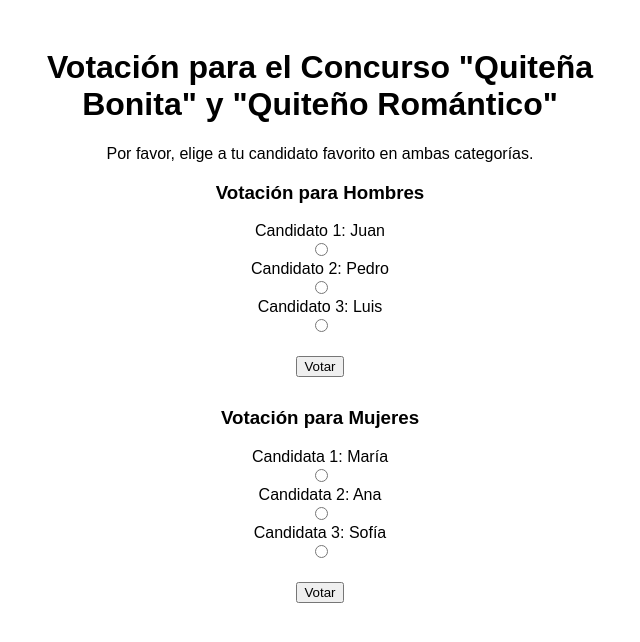
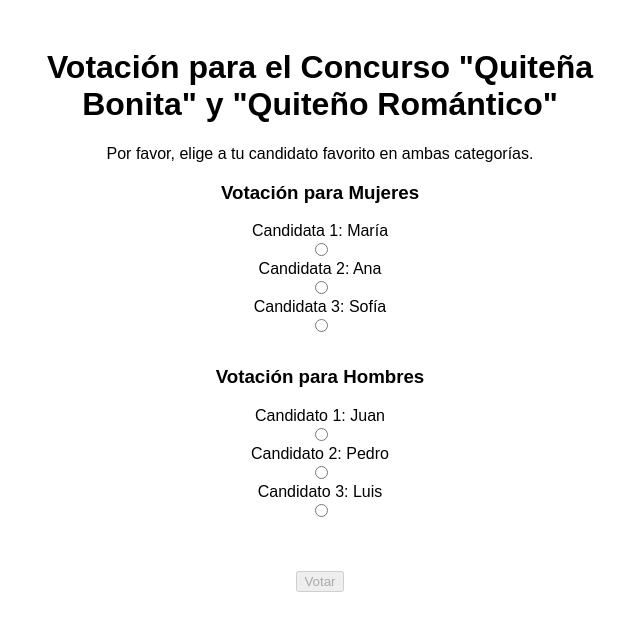
Before and after one commit to davilaf/Votacion_prueba, a plain HTML site: page index.html in a window 1280 px wide. Shown: the whole page, without its empty margins (320-960 px from the left). Drawn offline with Linux system fonts and the light colour scheme.

Commit message:
Implement voting sections and PIN verification
Added voting sections for women and men with updated candidate inputs and vote submission logic. Included PIN verification for viewing results.

```diff
--- a/index.html
+++ b/index.html
@@ -9,6 +9,7 @@
         .container { width: 50%; margin: 0 auto; text-align: center; padding: 20px; }
         button { margin-top: 20px; }
         .section { margin-bottom: 30px; }
+        .pin-section { margin-top: 20px; display: none; }
     </style>
 </head>
 <body>
@@ -16,36 +17,48 @@
         <h1>Votación para el Concurso "Quiteña Bonita" y "Quiteño Romántico"</h1>
         <p>Por favor, elige a tu candidato favorito en ambas categorías.</p>
 
+        <!-- Sección de votación para mujeres (primero) -->
+        <div class="section" id="womenSection">
+            <h3>Votación para Mujeres</h3>
+            <form id="voteFormWomen">
+                <label for="candidate4">Candidata 1: María</label><br>
+                <input type="radio" id="candidate4" name="candidateWomen" value="María"><br>
+                <label for="candidate5">Candidata 2: Ana</label><br>
+                <input type="radio" id="candidate5" name="candidateWomen" value="Ana"><br>
+                <label for="candidate6">Candidata 3: Sofía</label><br>
+                <input type="radio" id="candidate6" name="candidateWomen" value="Sofía"><br>
+            </form>
+        </div>
+
         <!-- Sección de votación para hombres -->
-        <div class="section">
+        <div class="section" id="menSection">
             <h3>Votación para Hombres</h3>
             <form id="voteFormMen">
                 <label for="candidate1">Candidato 1: Juan</label><br>
-                <input type="radio" id="candidate1" name="candidate" value="Juan"><br>
+                <input type="radio" id="candidate1" name="candidateMen" value="Juan"><br>
                 <label for="candidate2">Candidato 2: Pedro</label><br>
-                <input type="radio" id="candidate2" name="candidate" value="Pedro"><br>
+                <input type="radio" id="candidate2" name="candidateMen" value="Pedro"><br>
                 <label for="candidate3">Candidato 3: Luis</label><br>
-                <input type="radio" id="candidate3" name="candidate" value="Luis"><br>
-                <button type="button" onclick="submitVote('men')">Votar</button>
+                <input type="radio" id="candidate3" name="candidateMen" value="Luis"><br>
             </form>
         </div>
 
-        <!-- Sección de votación para mujeres -->
-        <div class="section">
-            <h3>Votación para Mujeres</h3>
-            <form id="voteFormWomen">
-                <label for="candidate4">Candidata 1: María</label><br>
-                <input type="radio" id="candidate4" name="candidate" value="María"><br>
-                <label for="candidate5">Candidata 2: Ana</label><br>
-                <input type="radio" id="candidate5" name="candidate" value="Ana"><br>
-                <label for="candidate6">Candidata 3: Sofía</label><br>
-                <input type="radio" id="candidate6" name="candidate" value="Sofía"><br>
-                <button type="button" onclick="submitVote('women')">Votar</button>
-            </form>
+        <!-- Botón de votar -->
+        <button id="voteButton" onclick="submitVote()" disabled>Votar</button>
+
+        <!-- Sección para ingresar el PIN -->
+        <div id="pinSection" class="pin-section">
+            <h3>Introduce el PIN para ver los resultados:</h3>
+            <input type="password" id="pinInput" maxlength="4">
+            <button onclick="checkPin()">Ver Resultados</button>
+            <p id="pinError" style="color: red; display: none;">PIN incorrecto, inténtalo de nuevo.</p>
         </div>
 
+        <!-- Resultados -->
         <div id="votersCount" style="display:none;">
-            <h3>Votantes Totales</h3>
+            <h3>Resultados Finales:</h3>
+            <p id="resultsMen"></p>
+            <p id="resultsWomen"></p>
             <p id="totalVotersText"></p>
         </div>
     </div>
@@ -53,35 +66,62 @@
     <script>
         let votesMen = { "Juan": 0, "Pedro": 0, "Luis": 0 };
         let votesWomen = { "María": 0, "Ana": 0, "Sofía": 0 };
+        const correctPin = "1204";  // Establecer el PIN correcto
+
+        // Función para habilitar el botón de votar solo si se ha seleccionado un candidato en ambas categorías
+        function enableVoteButton() {
+            const menVote = document.querySelector('input[name="candidateMen"]:checked');
+            const womenVote = document.querySelector('input[name="candidateWomen"]:checked');
+            const voteButton = document.getElementById("voteButton");
+
+            if (menVote && womenVote) {
+                voteButton.disabled = false;
+            } else {
+                voteButton.disabled = true;
+            }
+        }
+
+        // Agregar eventos para verificar la selección de cada candidato
+        document.getElementById("voteFormMen").addEventListener("change", enableVoteButton);
+        document.getElementById("voteFormWomen").addEventListener("change", enableVoteButton);
 
         // Función para registrar el voto
-        function submitVote(gender) {
-            if (localStorage.getItem(gender + "Voted")) {
-                alert("Ya has votado en esta categoría. No puedes votar más de una vez.");
+        function submitVote() {
+            const menVote = document.querySelector('input[name="candidateMen"]:checked');
+            const womenVote = document.querySelector('input[name="candidateWomen"]:checked');
+
+            if (localStorage.getItem("voted")) {
+                alert("Ya has votado. No puedes votar más de una vez.");
                 return;
             }
 
-            const form = document.getElementById("voteForm" + (gender === 'men' ? 'Men' : 'Women'));
-            const selectedCandidate = form.querySelector('input[name="candidate"]:checked');
-
-            if (selectedCandidate) {
-                if (gender === 'men') {
-                    votesMen[selectedCandidate.value] += 1;
-                } else {
-                    votesWomen[selectedCandidate.value] += 1;
+            // Registrar el voto para hombres
+            if (menVote) {
+                votesMen[menVote.value] += 1;
             }
 
-                // Almacenar que ya votó para esa categoría
-                localStorage.setItem(gender + "Voted", true);
-
-                updateVotersCount();
-            } else {
-                alert("Por favor, selecciona un candidato.");
-            }
+            // Registrar el voto para mujeres
+            if (womenVote) {
+                votesWomen[womenVote.value] += 1;
             }
 
-        // Función para mostrar el total de votantes
-        function updateVotersCount() {
+            // Almacenar que el usuario ha votado
+            localStorage.setItem("voted", true);
+
+            // Mostrar la sección para ingresar el PIN
+            document.querySelector("#pinSection").style.display = "block";
+        }
+
+        // Función para verificar el PIN y mostrar los resultados
+        function checkPin() {
+            const pinInput = document.getElementById("pinInput").value;
+            if (pinInput === correctPin) {
+                document.getElementById("votersCount").style.display = "block";
+                // Mostrar los resultados
+                document.getElementById("resultsMen").innerHTML = `Votación Hombres:<br>Juan: ${votesMen["Juan"]} votos<br>Pedro: ${votesMen["Pedro"]} votos<br>Luis: ${votesMen["Luis"]} votos`;
+                document.getElementById("resultsWomen").innerHTML = `Votación Mujeres:<br>María: ${votesWomen["María"]} votos<br>Ana: ${votesWomen["Ana"]} votos<br>Sofía: ${votesWomen["Sofía"]} votos`;
+
+                // Mostrar el total de votantes
                 let totalVotes = 0;
                 for (let candidate in votesMen) {
                     totalVotes += votesMen[candidate];
@@ -89,8 +129,10 @@
                 for (let candidate in votesWomen) {
                     totalVotes += votesWomen[candidate];
                 }
-            document.getElementById("votersCount").style.display = "block";
                 document.getElementById("totalVotersText").innerHTML = `Total de votantes: ${totalVotes}`;
+            } else {
+                document.getElementById("pinError").style.display = "block";  // Mostrar error si el PIN es incorrecto
+            }
         }
     </script>
 </body>
```
Lines whose indentation alone changed are shown as unchanged.
